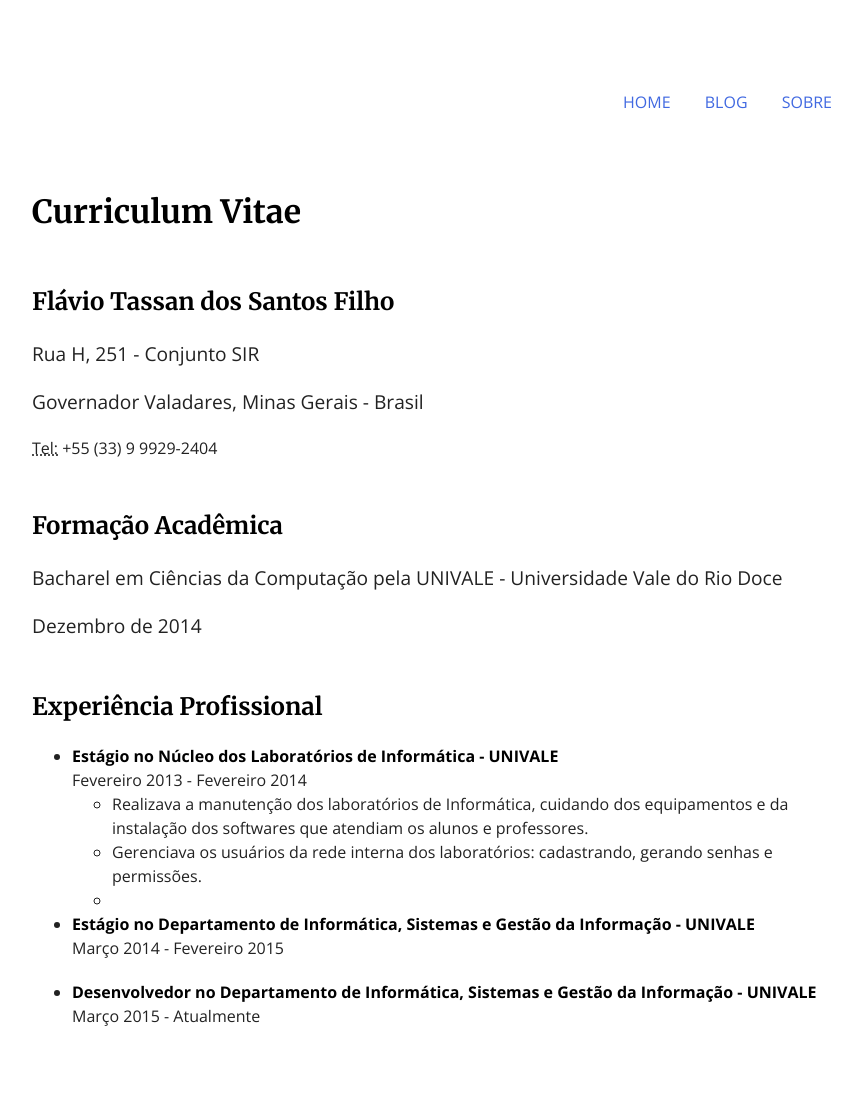
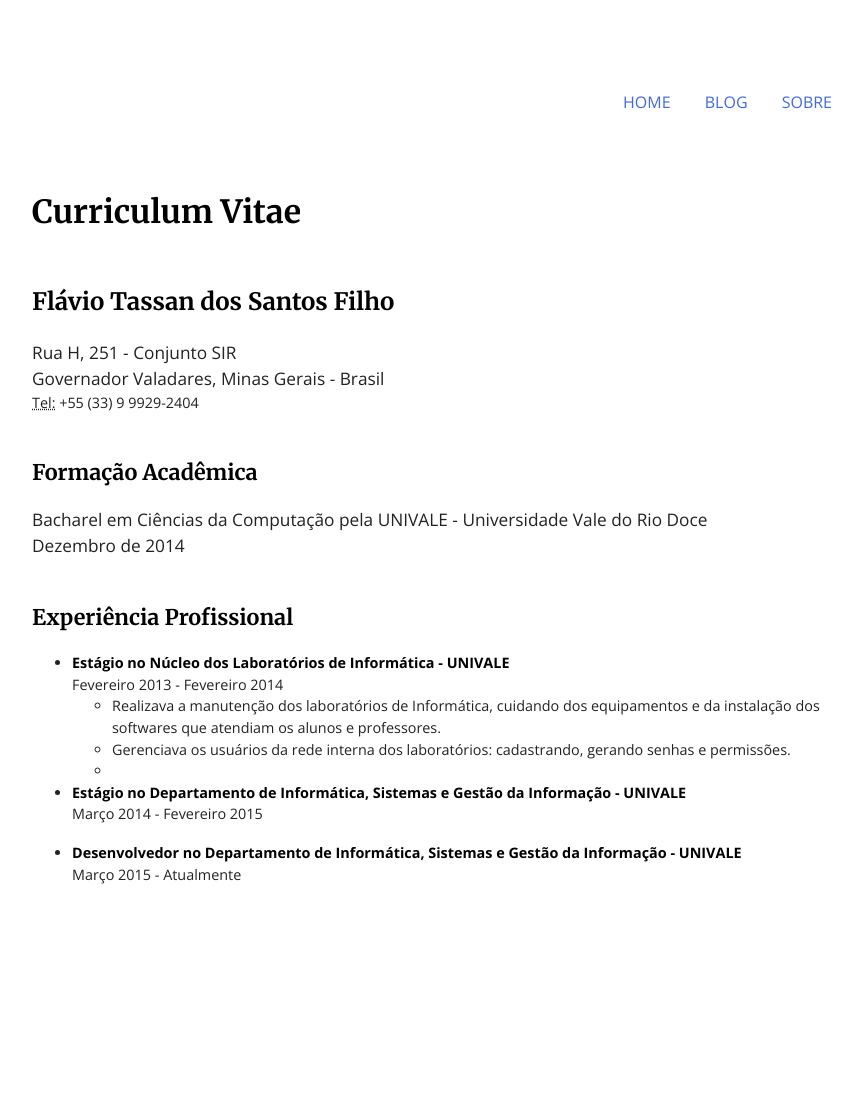
Before and after one commit to tassan/tassan.github.io, a Jekyll site: the page built from cv/index.html, in a window 1280 px wide. Shown: the whole page, without its empty margins (208-1070 px from the left). Built offline with Jekyll 4.4.1, drawn with Linux system fonts in a browser that asks for light colours; nearby versions of some CDN libraries; comment, search, counter and statistics services are not loaded; after the commit the page ends 967 px from its top, so only the background shows below that.

Commit message:
Update style.css

```diff
--- a/css/style.css
+++ b/css/style.css
@@ -145,3 +145,12 @@ pre {
 .notecomments {
   margin-top: 50px;
 }
+
+.cv {
+    font-size: 0.9em;
+}
+
+.cv > p {
+    padding: 0;
+    margin: 0;
+}
```
